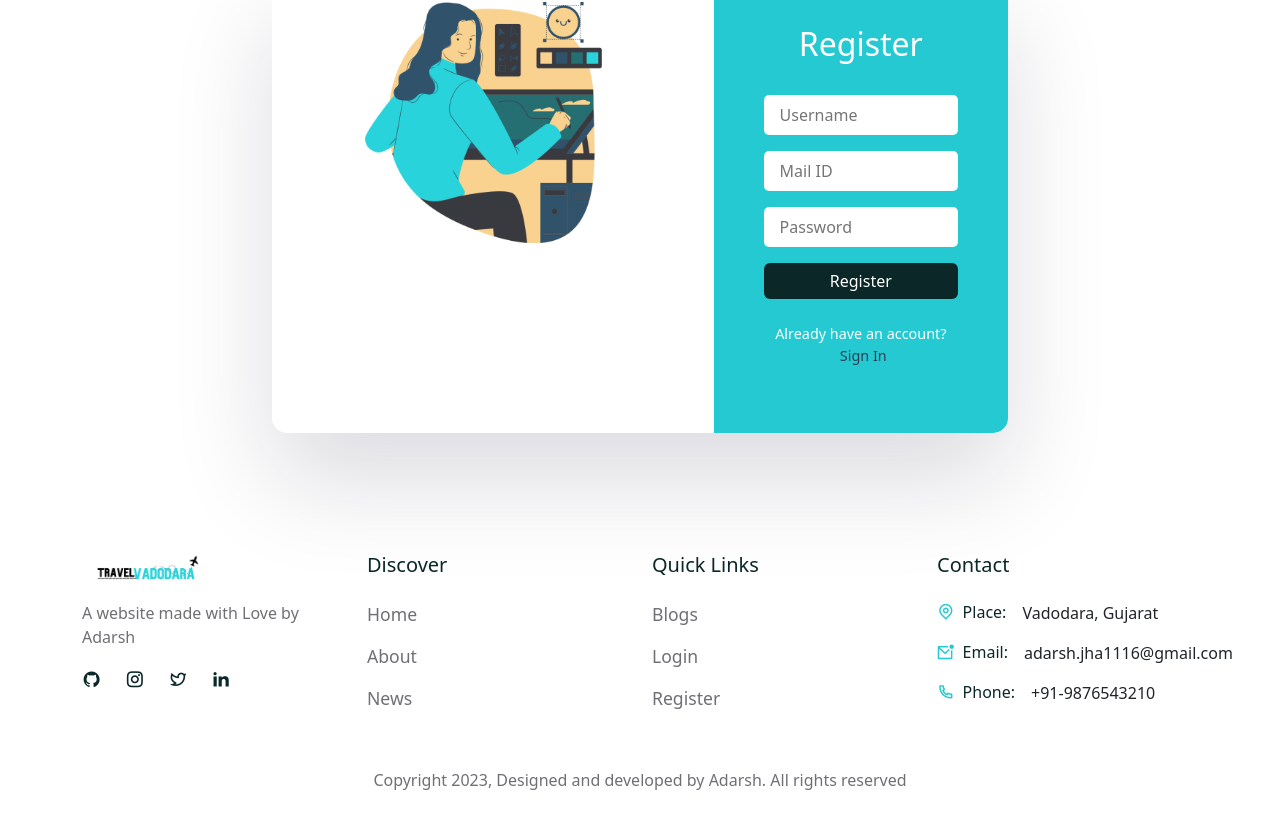
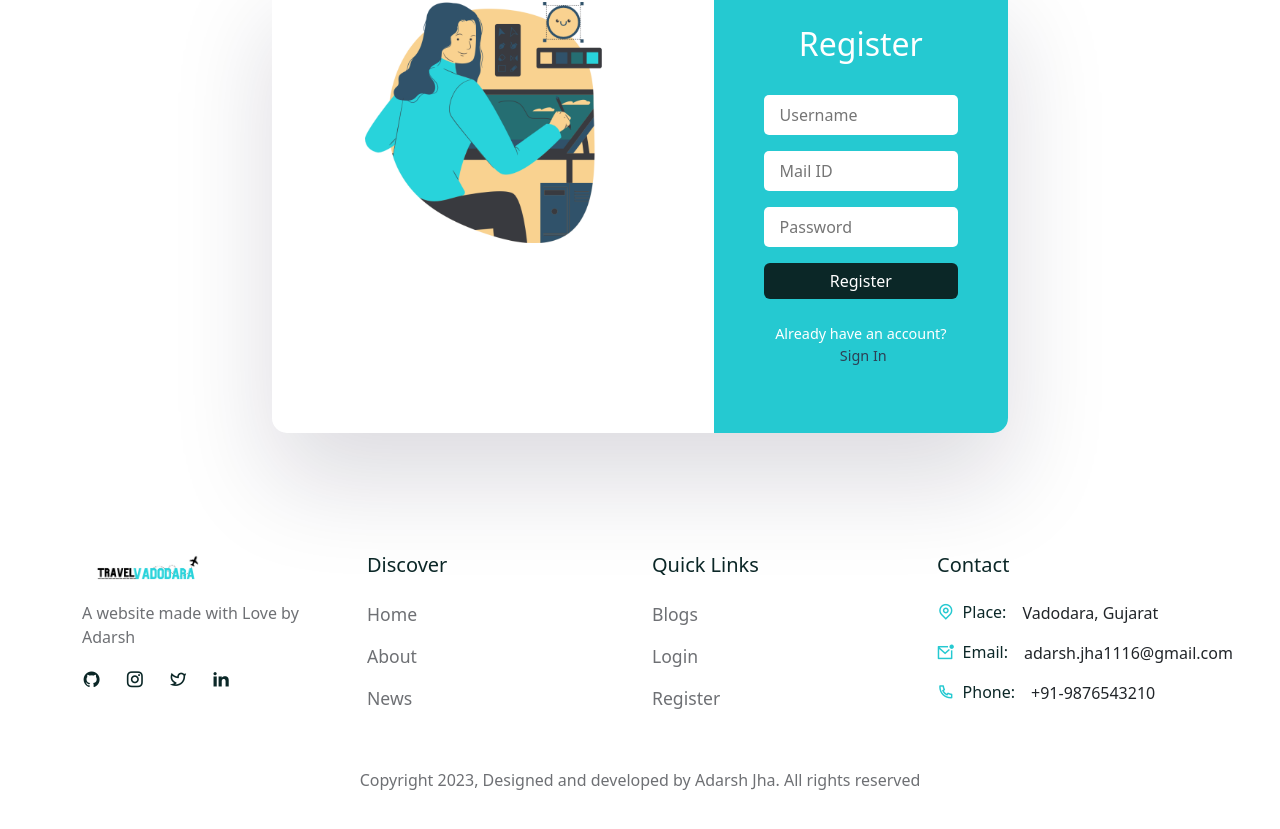
Before and after one commit to adarsh-jha1611/Frontend--TV, a React (Create React App) app: page /register in a window 1280 px wide. Shown: the part 255-1084 px from the top of the page. Built offline with nearby package versions, Linux system fonts and the light colour scheme; a web font is replaced by a local one.

Commit message:
Update Footer.jsx

```diff
--- a/src/components/Footer/Footer.jsx
+++ b/src/components/Footer/Footer.jsx
@@ -131,7 +131,7 @@ const Footer = () => {
 
             </ListGroup>
           </Col>
-          <Col lg='12' className='text-center pt-5'><p className="copyright">Copyright {year}, Designed and developed by Adarsh. All rights reserved</p></Col>
+          <Col lg='12' className='text-center pt-5'><p className="copyright">Copyright {year}, Designed and developed by Adarsh Jha. All rights reserved</p></Col>
         </Row>
       </Container>
     </footer>
```
